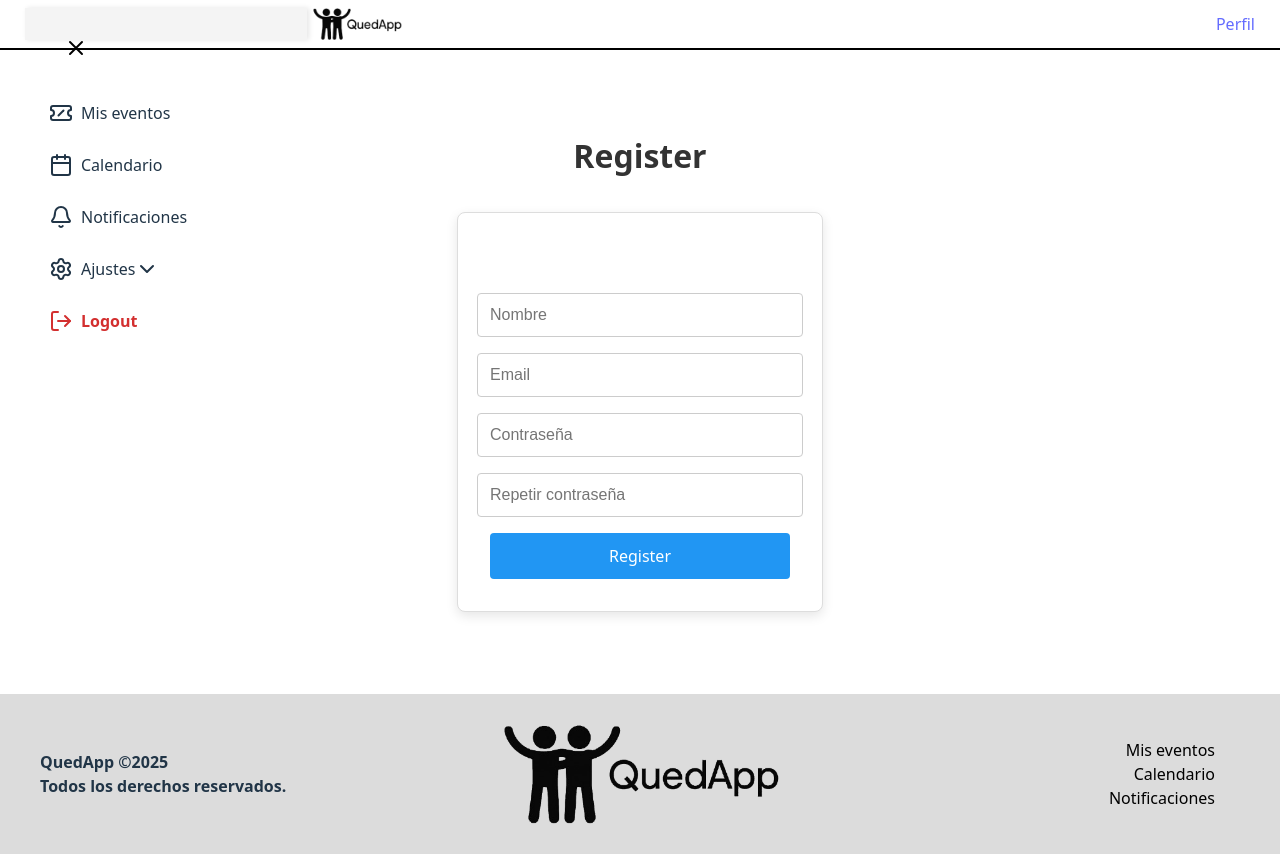
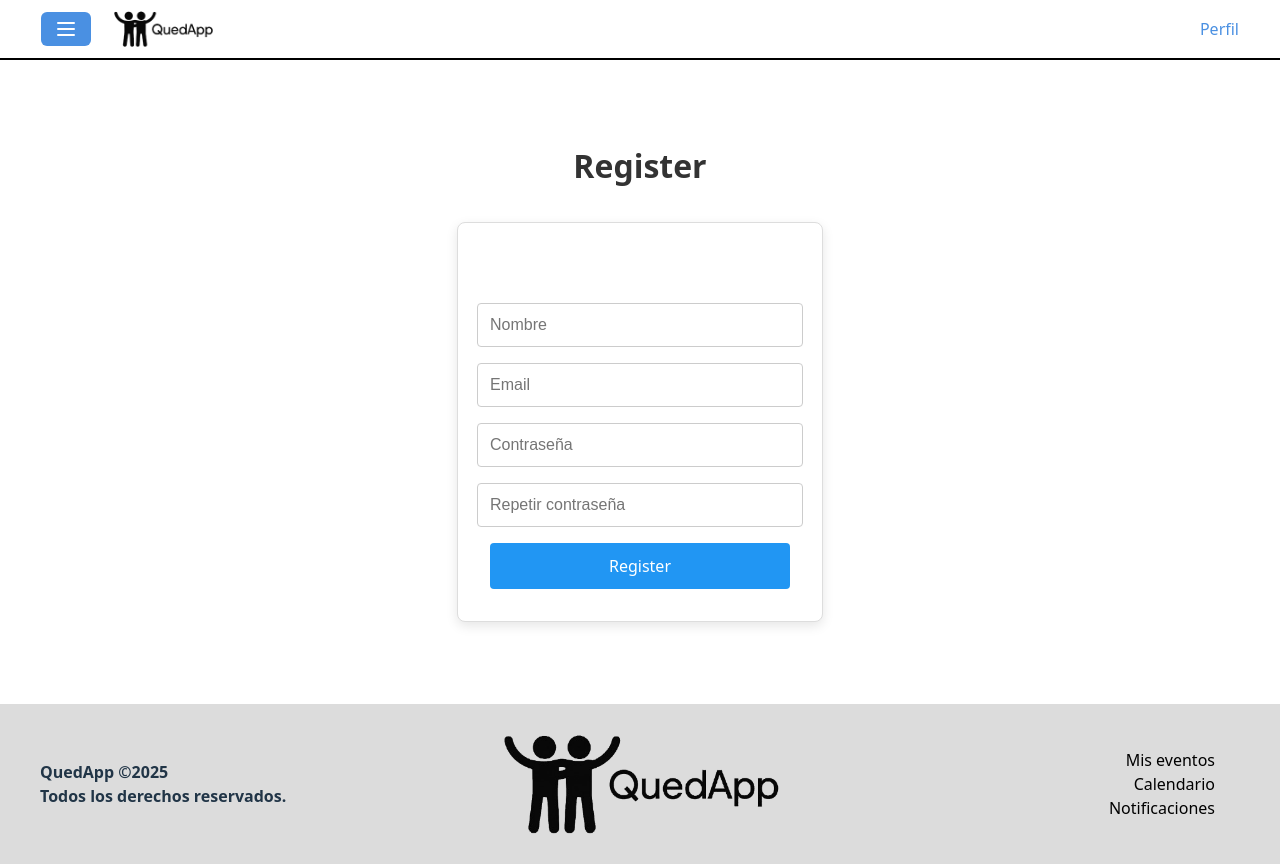
Before and after one commit to Marc-0207/FProject_front, a React (Vite) app: page /register in a window 1280 px wide. Built offline with nearby package versions, Linux system fonts and the light colour scheme.

Commit message:
Sidebar arreglado

```diff
--- a/src/components/Header/Header.css
+++ b/src/components/Header/Header.css
@@ -1,20 +1,51 @@
-header{
+/* Header */
+header {
   display: flex;
-  flex-direction: row;
   justify-content: space-between;
+  align-items: center;
   position: sticky;
   top: 0;
   border-bottom: 2px solid black;
-  height: 50px;
+  height: 60px;
   width: 100%;
-  padding: 8px 25px;
+  padding: 0 25px;
   box-sizing: border-box;
   background-color: white;
+  z-index: 1000;
 }
-.perfil{
+
+/* Contenedor del logo y el sidebar */
+.menu-logo {
+  display: flex;
+  align-items: center;
+  gap: 1rem;
+  position: relative;
+}
+
+/* Logo */
+.menu-logo img {
+  height: 36px;     /* Ajusta según el tamaño que desees */
+  width: auto;
+  object-fit: contain;
+}
+
+/* Contenedor del perfil */
+.perfil {
   display: flex;
   align-items: center;
 }
-.menu-logo{
-  display: flex;
+
+/* Estilo para el enlace de perfil */
+.perfil a {
+  text-decoration: none;
+  color: #4a90e2;
+  font-weight: 500;
+  font-size: 1rem;
+  padding: 0.5rem 1rem;
+  border-radius: 6px;
+  transition: background-color 0.3s ease;
 }
+
+.perfil a:hover {
+  background-color: #f0f6ff;
+}
--- a/src/components/Sidebar/Sidebar.css
+++ b/src/components/Sidebar/Sidebar.css
@@ -1,104 +1,171 @@
-/* Estilos generales del contenedor */
-.sidebar {
-  width: 250px;
-  background-color: #f4f4f4;
-  padding: 1rem;
-  box-shadow: 2px 0 5px rgba(0,0,0,0.1);
-  transition: transform 0.3s ease-in-out;
-  transform: translateX(0%);
+/* Header */
+header {
+  display: flex;
+  justify-content: space-between;
+  align-items: center;
+  position: sticky;
+  top: 0;
+  border-bottom: 2px solid black;
+  height: 50px;
+  width: 100%;
+  padding: 8px 25px;
+  box-sizing: border-box;
+  background-color: white;
+  z-index: 1000;
+  position: relative; /* Para que el sidebar se posicione con respecto al header */
 }
 
-/* Estilo para cuando la barra está cerrada */
-.sidebar.closed {
-  transform: translateY(-20%) translateX(0%);
-
+.menu-logo {
+  display: flex;
+  align-items: center;
+  gap: 1rem;
+  position: relative; /* Para que el menú del sidebar se posicione respecto aquí */
 }
 
-/* Título */
-.sidebar h1 {
-  font-size: 1.5rem;
-  margin-bottom: 1rem;
+.perfil {
+  display: flex;
+  align-items: center;
 }
 
-/* Botón para abrir/cerrar */
-.sidebar button {
-  background: none;
+/* Contenedor general del sidebar */
+.sidebar {
+  position: relative; /* Para que las opciones se posicionen respecto al sidebar */
+  margin-left: 1rem; /* Separación desde el logo o contenido a la izquierda */
+  box-shadow: none; /* Opcional, para que no sobresalga con sombra fuera del header */
+  border-radius: 8px;
+  background-color: transparent; /* Toma el fondo del header */
+  padding: 0;
+  display: flex;
+  align-items: center;
+  z-index: 1010; /* Más alto que el header */
+}
+
+/* Solo mostrar el botón principal */
+.sidebar > button {
+  background: #4a90e2;
   border: none;
   cursor: pointer;
   font-size: 1.2rem;
-  margin-bottom: 1rem;
+  color: #fff;
+  display: flex;
+  align-items: center;
+  gap: 0.5rem;
+  padding: 0.3rem 0.8rem;
+  border-radius: 6px;
+  box-shadow: none; /* Menos sombra para que no se vea raro dentro del header */
+  transition: background-color 0.3s ease, box-shadow 0.3s ease;
 }
 
-/* Navegación */
+.sidebar > button:hover {
+  background: #357abd;
+  box-shadow: 0 5px 15px rgba(53, 122, 189, 0.6);
+}
+
+/* Contenedor para las opciones desplegables, inicialmente oculto */
 .Opciones {
+  display: none;
+  position: absolute;
+  top: 100%; /* Justo debajo del botón */
+  left: 0;
+  background-color: #ffffff;
+  border: 1px solid #e0e0e0;
+  border-radius: 8px;
+  box-shadow: 0 8px 20px rgba(0, 0, 0, 0.1);
+  padding: 0.5rem 0;
+  min-width: 220px;
+  flex-direction: column;
+  z-index: 1100; /* Más alto que el header */
+  animation: dropdownFadeIn 0.25s ease forwards;
+}
+
+/* Mostrar opciones cuando el sidebar tenga la clase 'active' */
+.sidebar.active .Opciones {
   display: flex;
-  flex-direction: column;
-  gap: 0.75rem;
+}
+
+/* Animación suave para desplegable */
+@keyframes dropdownFadeIn {
+  from {
+    opacity: 0;
+    transform: translateY(-5px);
+  }
+  to {
+    opacity: 1;
+    transform: translateY(0);
+  }
 }
 
 /* Cada ítem del menú */
 .menu-item {
+  padding: 0.6rem 1.5rem;
+  cursor: pointer;
+  color: #444;
+  text-decoration: none;
+  font-size: 1rem;
+  transition: background-color 0.3s ease, color 0.3s ease;
   display: flex;
   align-items: center;
-  padding: 0.5rem;
-  cursor: pointer;
-  border-radius: 4px;
-  transition: background 0.2s ease-in-out;
-  color: inherit;
-  text-decoration: none;
+  gap: 0.75rem;
+  border-left: 4px solid transparent;
+  border-radius: 0 8px 8px 0;
 }
 
 .menu-item:hover {
-  background-color: #e0e0e0;
+  background-color: #f0f6ff;
+  color: #2a63bf;
+  border-left-color: #4a90e2;
 }
 
-/* Icono del ítem */
+/* Iconos en menú */
 .menu-item svg {
-  margin-right: 0.5rem;
+  margin: 0;
+  flex-shrink: 0;
+  fill: #777;
+  transition: fill 0.3s ease;
 }
 
-/* Contenedor relativo del dropdown */
-.dropdown-container {
-  position: relative;
+.menu-item:hover svg {
+  fill: #4a90e2;
 }
 
-/* Dropdown hacia abajo */
-.dropdown {
-  position: absolute;
-  top: 100%;   /* justo debajo del elemento padre */
-  left: 0;
-  background-color: #fff;
-  border: 1px solid #ddd;
-  border-radius: 4px;
-  box-shadow: 0px 2px 8px rgba(0, 0, 0, 0.1);
-  padding: 0.5rem;
-  width: max-content;
-  z-index: 10;
-  transform-origin: top center;
-  animation: dropdownDown 0.3s ease-out;
-  font-size: 0.9rem;
-  color: #555;
+/* Botón cerrar sesión */
+.logout-item {
+  color: #d32f2f;
+  font-weight: 600;
+  border-left-color: transparent;
+  transition: background-color 0.3s ease;
+  border-radius: 0 8px 8px 0;
+  padding-left: 1.5rem;
 }
 
-/* Animación para desplegable hacia abajo */
-@keyframes dropdownDown {
-  from {
-    opacity: 0;
-    transform: scaleY(0.8);
-  }
-  to {
-    opacity: 1;
-    transform: scaleY(1);
-  }
+.logout-item:hover {
+  background-color: #fdecea;
+  color: #b71c1c;
+  border-left-color: #d32f2f;
 }
 
-/* Switch de modo oscuro */
+/* Dropdown dentro de ajustes */
+.dropdown {
+  background: #fff;
+  border-top: 1px solid #e0e0e0;
+  padding: 0.5rem 1rem;
+  font-size: 0.9rem;
+  color: #333;
+}
+
+.dropdown-item {
+  display: flex;
+  justify-content: space-between;
+  align-items: center;
+  padding: 0.25rem 0;
+}
+
+/* Switch para modo oscuro */
 .switch {
   position: relative;
   display: inline-block;
-  width: 50px;
-  height: 24px;
-  margin-left: 0.5rem;
+  width: 36px;
+  height: 20px;
 }
 
 .switch input {
@@ -112,34 +179,26 @@
   cursor: pointer;
   top: 0; left: 0; right: 0; bottom: 0;
   background-color: #ccc;
-  transition: .4s;
-  border-radius: 24px;
+  transition: 0.4s;
+  border-radius: 20px;
 }
 
 .slider:before {
   position: absolute;
   content: "";
-  height: 18px;
-  width: 18px;
-  left: 3px;
-  bottom: 3px;
+  height: 16px;
+  width: 16px;
+  left: 2px;
+  bottom: 2px;
   background-color: white;
-  transition: .4s;
+  transition: 0.4s;
   border-radius: 50%;
 }
 
 input:checked + .slider {
-  background-color: #4caf50;
+  background-color: #4a90e2;
 }
 
 input:checked + .slider:before {
-  transform: translateX(26px);
+  transform: translateX(16px);
 }
-.logout-item {
-  color: #d32f2f; /* rojo intenso */
-  font-weight: bold;
-}
-
-.logout-item:hover {
-  background-color: #fddede; /* fondo rojo claro */
-}
--- a/src/components/Sidebar/Sidebar.jsx
+++ b/src/components/Sidebar/Sidebar.jsx
@@ -14,11 +14,12 @@ import "./Sidebar.css";
 import { useState } from "react";
 
 const Sidebar = ({ isOpen, setIsOpen }) => {
+  let naviget = useNavigate();
 
-  let naviget = useNavigate();
-  function logoutSubmit(){
+  function logoutSubmit() {
     naviget("/welcome");
   }
+
   const [activeDropdown, setActiveDropdown] = useState(null);
   const [isOn, setIsOn] = useState(false);
 
@@ -28,7 +29,8 @@ const Sidebar = ({ isOpen, setIsOpen }) => {
   };
 
   const navItems = [
-    { title: "Mis eventos",
+    {
+      title: "Mis eventos",
       path: "/",
       icon: eventos,
       hasDropdown: false,
@@ -40,12 +42,6 @@ const Sidebar = ({ isOpen, setIsOpen }) => {
       hasDropdown: false,
     },
     {
-      title: "Notificaciones",
-      path: "/notificaciones",
-      icon: notificacion,
-      hasDropdown: false,
-    },
-    {
       title: "Ajustes",
       icon: ajustes,
       hasDropdown: true,
@@ -54,20 +50,24 @@ const Sidebar = ({ isOpen, setIsOpen }) => {
     {
       title: "Logout",
       icon: logout,
-    }
+    },
   ];
 
   return (
-    <div className={`sidebar ${isOpen ? "" : "closed"}`}>
+    <div className={`sidebar ${!isOpen ? "active" : "closed"}`}>
       <button onClick={() => setIsOpen(!isOpen)}>
-        {isOpen ? cerrar : menu}
+        {isOpen ? menu : cerrar}
       </button>
 
       <nav className="Opciones">
         {navItems.map((item, index) => (
           <div key={item.title} className="dropdown-container">
             {item.title === "Logout" ? (
-              <div className="menu-item logout-item" onClick={logoutSubmit} style={{ cursor: "pointer" }}>
+              <div
+                className="menu-item logout-item"
+                onClick={logoutSubmit}
+                style={{ cursor: "pointer" }}
+              >
                 {item.icon}
                 <span>{item.title}</span>
               </div>
@@ -89,7 +89,7 @@ const Sidebar = ({ isOpen, setIsOpen }) => {
                 {activeDropdown === index && (
                   <div className="dropdown">
                     {item.dropdownItems.map((subItem, i) => (
-                      <div key={i}>
+                      <div key={i} className="dropdown-item">
                         {subItem}
                         <label className="switch">
                           <input
@@ -111,4 +111,5 @@ const Sidebar = ({ isOpen, setIsOpen }) => {
     </div>
   );
 };
+
 export default Sidebar;
```
